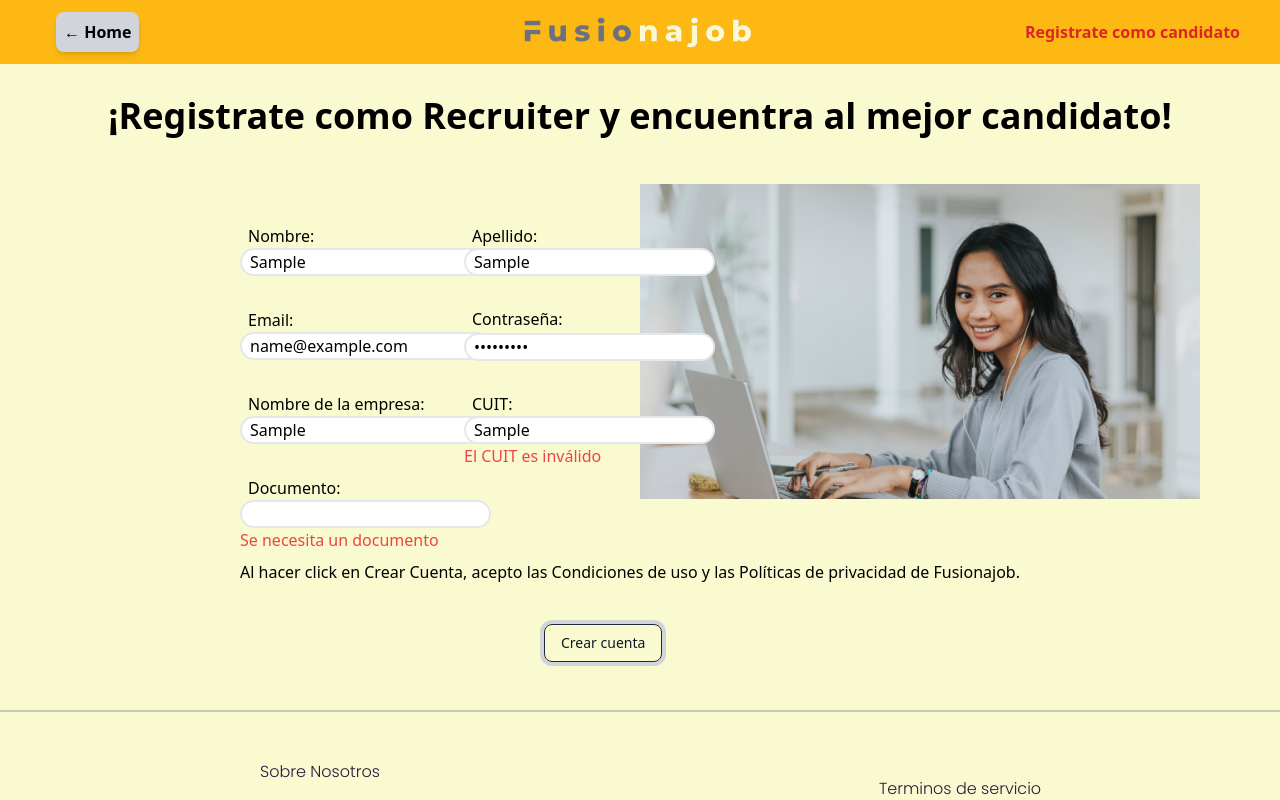
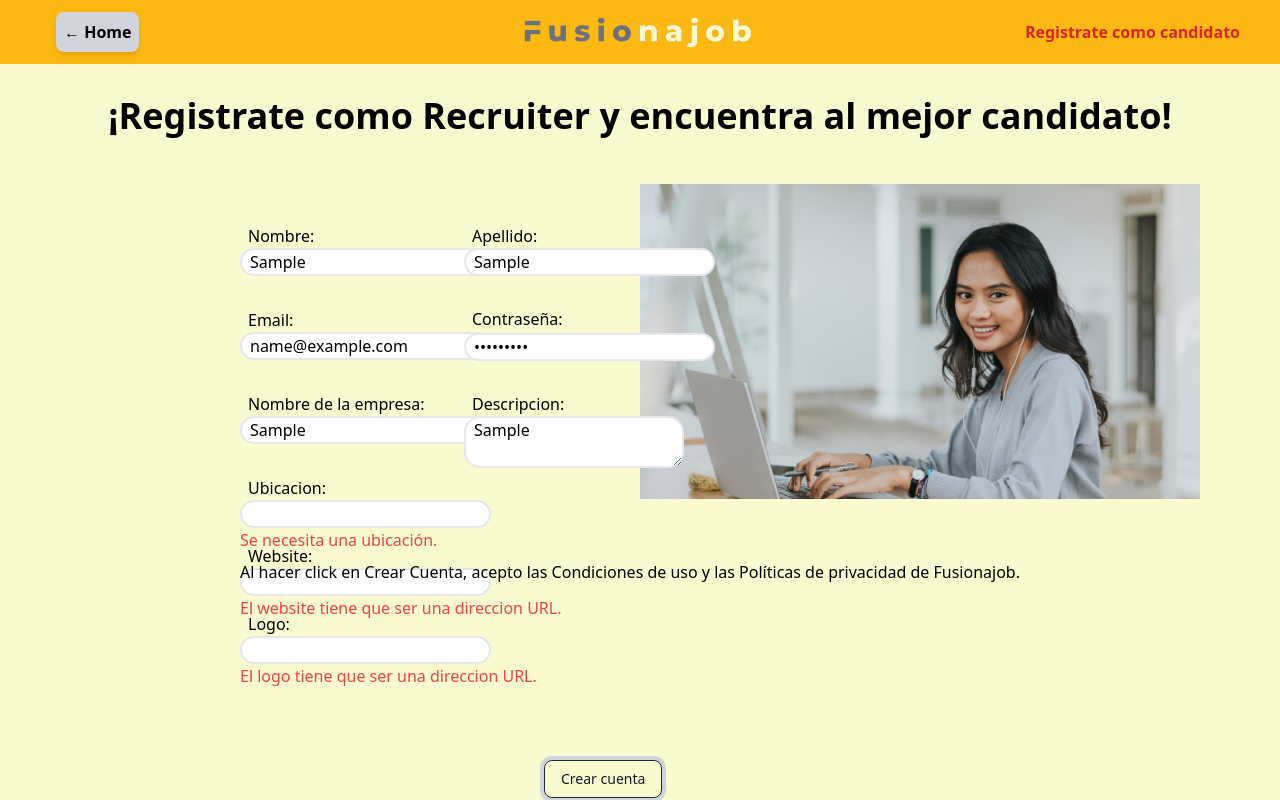
Before and after one commit to felipecalderon/PF-SoyHenry, a React (Create React App) app in the folder client/: page /companyregister in a window 1280 px wide. Both pictures are taken after typing "Sample", "name@example.com", "Sample", "Sample", "Sample123", "Sample" into the empty fields and a click on the button "Crear cuenta". Shown: the top 800 px of the page. Built offline with nearby package versions, Linux system fonts and the light colour scheme; no server answers.

Commit message:
registro recruiter funcionando

```diff
--- a/client/src/components/Registro/RegistroEmpresa.jsx
+++ b/client/src/components/Registro/RegistroEmpresa.jsx
@@ -1,5 +1,5 @@
 import React, { useState } from "react";
-import { Link } from "react-router-dom";
+import { Link, useNavigate } from "react-router-dom";
 import logofusionajob from '../../assets/logofusionajob.png';
 import working2 from '../../assets/working2.png';
 import Footer from "../Footer/Footer";
@@ -9,26 +9,33 @@ import { useDispatch } from "react-redux";
 
 export const RegistroEmpresa = () => {
 
-    const dispatch = useDispatch
+    const dispatch = useDispatch();
+    const navigate = useNavigate();
 
     const [form, setForm] = useState({
         username: '',
-        apellido: '',
+        companyname: '',
+        lastnames: '',
+        password: '',
         email: '',
-        password: '',
-        nombreEmpresa: '',
-        cuit: '',
-        documento: ''
+        description: '',
+        location: '',
+        website: '',
+        logo: '',
+        rol: 'Empresa',
+        active: true
     });
 
     const [errors, setErrors] = useState({
         username: '',
-        apellido: '',
+        companyname: '',
+        lastnames: '',
+        password: '',
         email: '',
-        password: '',
-        nombreEmpresa: '',
-        cuit: '',
-        documento: ''
+        description: '',
+        location: '',
+        website: '',
+        logo: '',
     });
 
     const handleChange = (event) => {
@@ -44,7 +51,9 @@ export const RegistroEmpresa = () => {
         setErrors(errorsNew);
         if(Object.keys(errorsNew).length === 0) {
             dispatch(postFetchNewCompany(form));
+            console.log(form)
             alert('Usuario registrado');
+            navigate('/dashboardempresa');
         }
     };
 
@@ -90,16 +99,16 @@ export const RegistroEmpresa = () => {
                     <label className='dark:text-text-dark'>Nombre de la empresa:</label>
                 </div>
                 <div className='relative ml-[1rem] mb-[2rem]'>
-                    <input type='text' name='nombreEmpresa' value={form.nombreEmpresa} onChange={handleChange} className='border-2 rounded-2xl px-2'></input>
-                    {errors.nombreEmpresa && <p className='absolute mt-15 text-red-500' >{errors.nombreEmpresa}</p>}
+                    <input type='text' name='companyname' value={form.companyname} onChange={handleChange} className='border-2 rounded-2xl px-2'></input>
+                    {errors.companyname && <p className='absolute mt-15 text-red-500' >{errors.companyname}</p>}
                 </div>
 
                 <div className='absolute ml-[15.5rem] top-0'>
                     <label className='dark:text-text-dark'>Apellido:</label>
                 </div>
                 <div className='absolute ml-[15rem] mt-[1.5rem] top-0'>
-                    <input type='text' name='apellido' value={form.apellido} onChange={handleChange} className='border-2 rounded-2xl px-2'></input>
-                    {errors.apellido && <p className='absolute mt-15 text-red-500' >{errors.apellido}</p>}
+                    <input type='text' name='lastnames' value={form.lastnames} onChange={handleChange} className='border-2 rounded-2xl px-2'></input>
+                    {errors.lastnames && <p className='absolute mt-15 text-red-500' >{errors.lastnames}</p>}
                 </div>
 
                 <div className='absolute ml-[15.5rem] mt-[5.2rem] top-0'>
@@ -111,19 +120,35 @@ export const RegistroEmpresa = () => {
                 </div>
 
                 <div className='absolute ml-[15.5rem] mt-[10.5rem] top-0'>
-                    <label className='dark:text-text-dark'>CUIT:</label>
+                    <label className='dark:text-text-dark'>Descripcion:</label>
                 </div>
                 <div className='absolute ml-[15rem] mt-[12rem] top-0'>
-                    <input type='text' name='cuit' value={form.cuit} onChange={handleChange} className='border-2 rounded-2xl px-2'></input>
-                    {errors.cuit && <p className='absolute mt-15 text-red-500' >{errors.cuit}</p>}
+                    <textarea type='text' name='description' value={form.description} onChange={handleChange} className='border-2 rounded-2xl px-2'></textarea>
+                    {errors.description && <p className='absolute mt-15 text-red-500' >{errors.description}</p>}
                 </div>
 
                 <div className='relative ml-[1.5rem]'>
-                    <label className='dark:text-text-dark'>Documento:</label>
+                    <label className='dark:text-text-dark'>Ubicacion:</label>
                 </div>
                 <div className='relative ml-[1rem] mb-[1rem]'>
-                    <input type='text' pattern="^[0-9]\d*$" name='documento' value={form.documento} onChange={handleChange} className='border-2 rounded-2xl px-2'></input>
-                    {errors.documento && <p className='absolute mt-15 text-red-500' >{errors.documento}</p>}
+                    <input type='text' name='location' value={form.location} onChange={handleChange} className='border-2 rounded-2xl px-2'></input>
+                    {errors.location && <p className='absolute mt-15 text-red-500' >{errors.location}</p>}
+                </div>
+
+                <div className='relative ml-[1.5rem]'>
+                    <label className='dark:text-text-dark'>Website:</label>
+                </div>
+                <div className='relative ml-[1rem] mb-[1rem]'>
+                    <input type='text' name='website' value={form.website} onChange={handleChange} className='border-2 rounded-2xl px-2'></input>
+                    {errors.website && <p className='absolute mt-15 text-red-500' >{errors.website}</p>}
+                </div>
+
+                <div className='relative ml-[1.5rem]'>
+                    <label className='dark:text-text-dark'>Logo:</label>
+                </div>
+                <div className='relative ml-[1rem] mb-[1rem]'>
+                    <input type='text' name='logo' value={form.logo} onChange={handleChange} className='border-2 rounded-2xl px-2'></input>
+                    {errors.logo && <p className='absolute mt-15 text-red-500' >{errors.logo}</p>}
                 </div>
 
                 <div className='relative mt-[6rem] ml-[20rem] font-bold pb-[3rem]'>
--- a/client/src/components/Registro/validationsRegisterCompany.js
+++ b/client/src/components/Registro/validationsRegisterCompany.js
@@ -3,38 +3,44 @@ const validationsRegisterCompany = (form) => {
     let errors = {};
 
     if(!form.username) {
-        errors.username = 'Se necesita un nombre'
+        errors.username = 'Se necesita un nombre.'
     } else if (!/^[ a-zA-ZÀ-ÿ\u00f1\u00d1]*$/g.test(form.username)) {
         errors.username = 'El nombre es inválido.'
     }
-    if(!form.apellido) {
-        errors.apellido = 'Se necesita un apellido'
-    } else if (!/^[ a-zA-ZÀ-ÿ\u00f1\u00d1]*$/g.test(form.apellido)) {
-        errors.apellido = 'El apellido es inválido.'
+    if(!form.lastnames) {
+        errors.lastnames = 'Se necesita un apellido.'
+    } else if (!/^[ a-zA-ZÀ-ÿ\u00f1\u00d1]*$/g.test(form.lastnames)) {
+        errors.lastnames = 'El apellido es inválido.'
     }
-    if(!form.documento) {
-        errors.documento = 'Se necesita un documento'
-    } else if (!/^[1-9]\d*$/.test(form.documento)) {
-        errors.documento = 'El documento es inválido'
+    if(!form.logo) {
+        errors.logo = 'El logo tiene que ser una direccion URL.'
+    } else if (!/\b((?:https?|ftp):\/\/(?:[\w-]+\.)+[a-z]{2,}(?:\/[\w~#-]*)*(?:\?\S+)?)\b/.test(form.logo)) {
+        errors.logo = 'La URL es inválida.'
+    }
+    if(!form.website) {
+        errors.website = 'El website tiene que ser una direccion URL.'
+    } else if (!/\b((?:https?|ftp):\/\/(?:[\w-]+\.)+[a-z]{2,}(?:\/[\w~#-]*)*(?:\?\S+)?)\b/.test(form.website)) {
+        errors.website = 'La URL es inválida.'
     }
     if(!form.email) {
         errors.email = 'Se necesita un email.';
     } else if (!/^[^\s@]+@[^\s@]+\.[^\s@]+$/.test(form.email)) {
         errors.email = 'El email es inválido.';
     }
-    if(!form.nombreEmpresa){
-        errors.nombreEmpresa = 'Se necesita nombre de la empresa'
+    if(!form.companyname){
+        errors.companyname = 'Se necesita nombre de la empresa.'
     }
-    if(!form.cuit){
-        errors.cuit = 'Se necesita número de CUIT'
-    } else if (!/^[1-9]\d*$/.test(form.cuit)) {
-        errors.cuit = 'El CUIT es inválido'
+    if(!form.location){
+        errors.location = 'Se necesita una ubicación.'
+    }
+    if(!form.description){
+        errors.description = 'Se necesita descripcion.'
     }
     if(!form.password.match(/\d/)){
-        errors.password = "La contraseña debe contener al menos un número";
+        errors.password = "La contraseña debe contener al menos un número.";
     }
     if(form?.password?.length < 6 || form?.password?.length > 12){
-        errors.password = "La contraseña debe contener entre 6 y 12 caracteres";
+        errors.password = "La contraseña debe contener entre 6 y 12 caracteres.";
     }
     return errors;
 }
```
